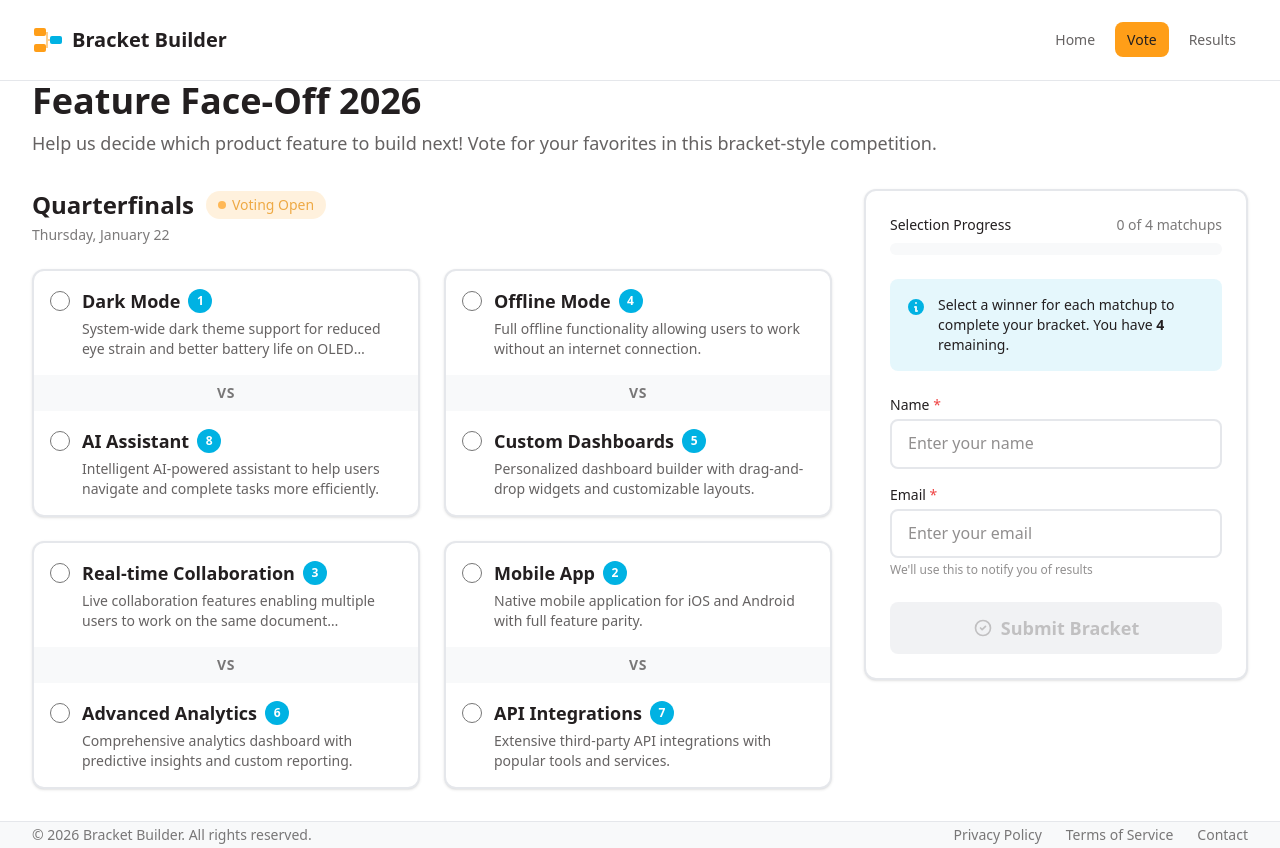
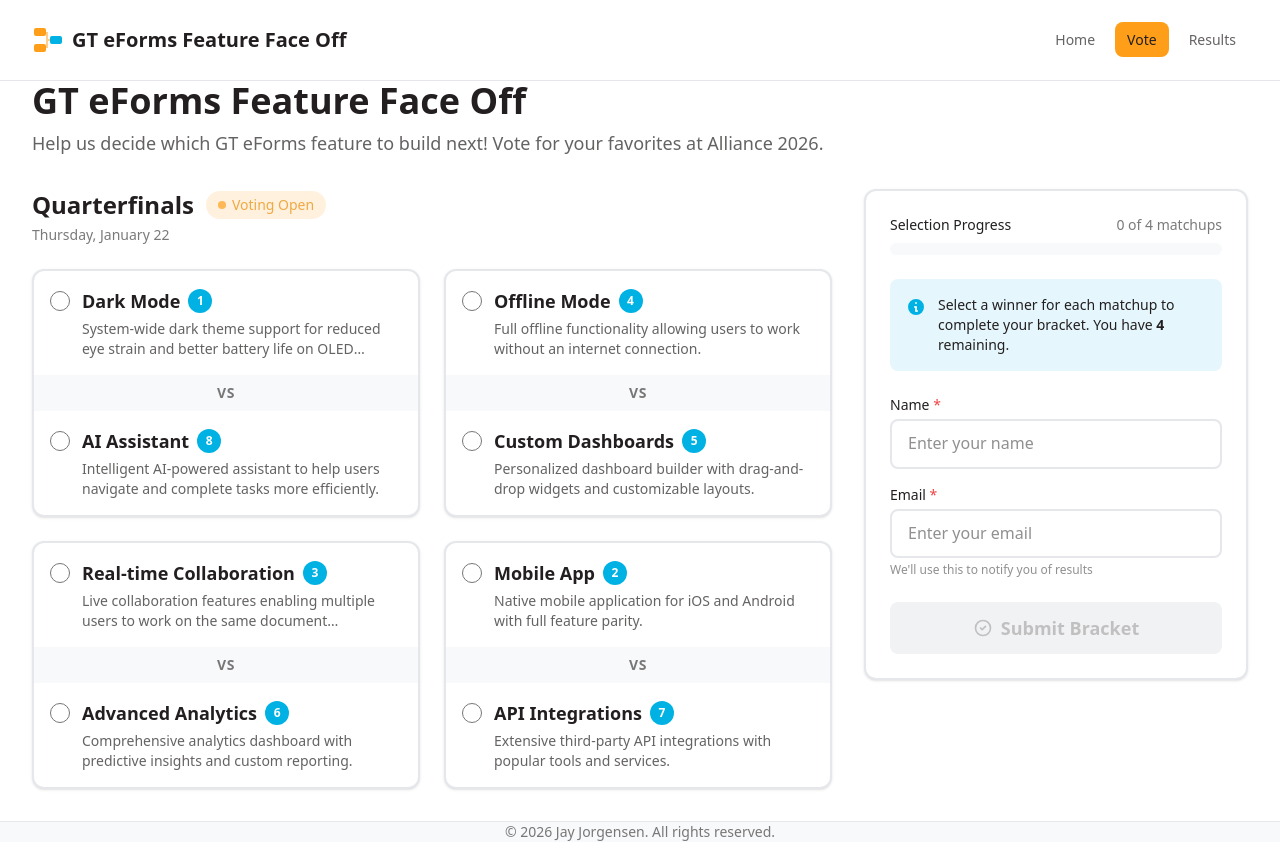
Before and after one commit to jkjorgie/BracketBuilder, a Next.js app: page /vote in a window 1280 px wide. Built offline with nearby package versions, Linux system fonts and the light colour scheme.

Commit message:
adjustments

```diff
--- a/src/app/layout.tsx
+++ b/src/app/layout.tsx
@@ -16,14 +16,14 @@ const jetbrainsMono = JetBrains_Mono({
 });
 
 export const metadata: Metadata = {
-  title: 'Bracket Builder - Vote for Your Favorite Features',
+  title: 'GT eForms Feature Face Off - Alliance 2026',
   description:
-    'Help decide which product features get built next! Vote in our bracket-style competition and make your voice heard.',
-  keywords: ['bracket', 'voting', 'features', 'product', 'competition'],
+    'Help decide which GT eForms features get built next! Vote in our bracket-style competition at Alliance 2026.',
+  keywords: ['bracket', 'voting', 'features', 'GT eForms', 'Alliance 2026'],
   openGraph: {
-    title: 'Bracket Builder - Vote for Your Favorite Features',
+    title: 'GT eForms Feature Face Off - Alliance 2026',
     description:
-      'Help decide which product features get built next! Vote in our bracket-style competition.',
+      'Help decide which GT eForms features get built next! Vote in our bracket-style competition.',
     type: 'website',
   },
 };
--- a/src/app/page.tsx
+++ b/src/app/page.tsx
@@ -178,7 +178,7 @@ export default function HomePage() {
             id="contestants-heading"
             className="text-2xl md:text-3xl font-bold text-text"
           >
-            This Year&apos;s Contestants
+            Alliance 2026 Contestants
           </h2>
           <span className="text-sm font-medium text-text/60 bg-surface px-3 py-1 rounded-full">
             {contestantCount} Features
--- a/src/app/results/layout.tsx
+++ b/src/app/results/layout.tsx
@@ -1,8 +1,8 @@
 import { Metadata } from 'next';
 
 export const metadata: Metadata = {
-  title: 'Results - Bracket Builder',
-  description: 'View the current standings and results of the bracket competition.',
+  title: 'Results - GT eForms Feature Face Off',
+  description: 'View the current standings and results of the GT eForms Feature Face Off at Alliance 2026.',
 };
 
 export default function ResultsLayout({
--- a/src/app/vote/layout.tsx
+++ b/src/app/vote/layout.tsx
@@ -1,8 +1,8 @@
 import { Metadata } from 'next';
 
 export const metadata: Metadata = {
-  title: 'Vote - Bracket Builder',
-  description: 'Cast your vote for your favorite features in this bracket-style competition.',
+  title: 'Vote - GT eForms Feature Face Off',
+  description: 'Cast your vote for your favorite GT eForms features at Alliance 2026.',
 };
 
 export default function VoteLayout({
--- a/src/components/Footer.tsx
+++ b/src/components/Footer.tsx
@@ -7,40 +7,9 @@ export function Footer() {
       role="contentinfo"
     >
       <div className="container py-8">
-        <div className="flex flex-col sm:flex-row items-center justify-between gap-4">
-          <p className="text-sm text-text/60">
-            © {currentYear} Bracket Builder. All rights reserved.
-          </p>
-
-          <nav aria-label="Footer navigation">
-            <ul className="flex items-center gap-6">
-              <li>
-                <a
-                  href="#"
-                  className="text-sm text-text/60 hover:text-primary transition-colors"
-                >
-                  Privacy Policy
-                </a>
-              </li>
-              <li>
-                <a
-                  href="#"
-                  className="text-sm text-text/60 hover:text-primary transition-colors"
-                >
-                  Terms of Service
-                </a>
-              </li>
-              <li>
-                <a
-                  href="#"
-                  className="text-sm text-text/60 hover:text-primary transition-colors"
-                >
-                  Contact
-                </a>
-              </li>
-            </ul>
-          </nav>
-        </div>
+        <p className="text-sm text-text/60 text-center">
+          © {currentYear} Jay Jorgensen. All rights reserved.
+        </p>
       </div>
     </footer>
   );
--- a/src/components/Header.tsx
+++ b/src/components/Header.tsx
@@ -23,7 +23,7 @@ export function Header() {
             <Link
               href="/"
               className="flex items-center gap-2 text-xl font-bold text-text hover:text-primary transition-colors"
-              aria-label="Bracket Builder - Home"
+              aria-label="GT eForms Feature Face Off - Home"
             >
               <svg
                 className="w-8 h-8 text-primary"
@@ -73,7 +73,7 @@ export function Header() {
                   opacity="0.5"
                 />
               </svg>
-              <span className="hidden sm:inline">Bracket Builder</span>
+              <span className="hidden sm:inline">GT eForms Feature Face Off</span>
             </Link>
 
             {/* Navigation */}
--- a/src/data/mockBracket.ts
+++ b/src/data/mockBracket.ts
@@ -122,9 +122,9 @@ export function createMockBracket(): Bracket {
 
   return {
     id: 'bracket-2026-features',
-    name: 'Feature Face-Off 2026',
+    name: 'GT eForms Feature Face Off',
     description:
-      'Help us decide which product feature to build next! Vote for your favorites in this bracket-style competition.',
+      'Help us decide which GT eForms feature to build next! Vote for your favorites at Alliance 2026.',
     rounds,
     currentRound: 1,
     champion: null,
```
